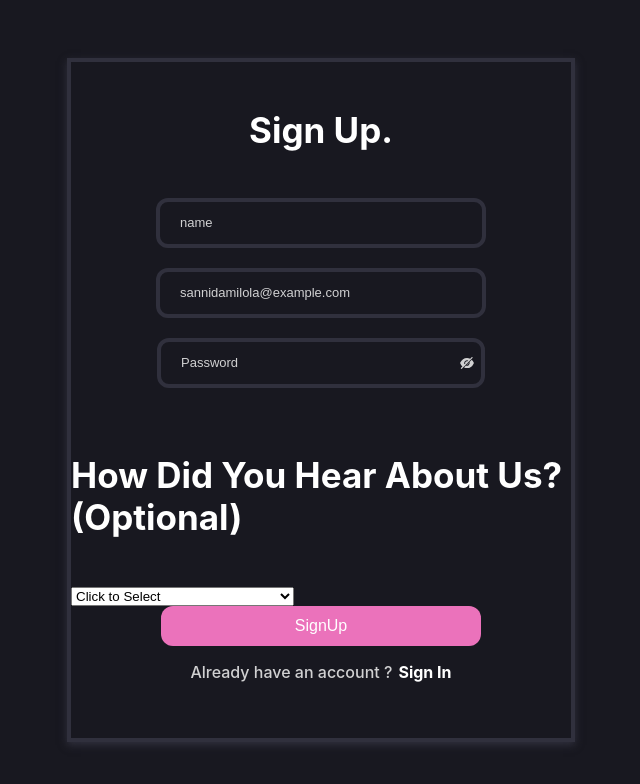
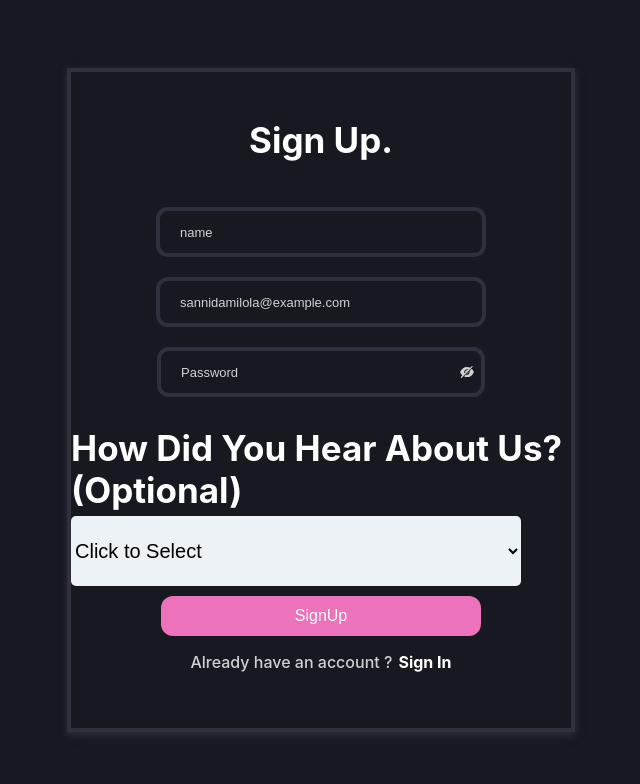
Before and after one commit to nicsylvia/Writing-site-clientside, a React (Create React App) app: page /register in a window 1280 px wide. Shown: the top 784 px of the page, without its empty margins (319-959 px from the left). Built offline with nearby package versions, Linux system fonts and the light colour scheme.

Commit message:
saved all

```diff
--- a/src/Components/Auth/Register.tsx
+++ b/src/Components/Auth/Register.tsx
@@ -80,8 +80,25 @@ const Register = () => {
 
 export default Register;
 
-const Div = styled.div``;
-
+const Div = styled.div`
+    display: flex;
+    flex-direction: column;
+    margin: 10px 0px 10px 0px;
+    h4{
+        margin: 0;
+        margin-bottom: 5px;
+        text-align: start;
+    }
+    select{
+    width: 450px;
+    height: 70px;
+    background-color: #EDF2F7;
+    border-radius: 5px;
+    border: none;
+    outline: none;
+    font-size: 20px;
+    }
+`;
 const InputPassword = styled.input`
   outline: none;
   background-color: transparent;
--- a/src/Components/UploadPost/UploadBlogs.tsx
+++ b/src/Components/UploadPost/UploadBlogs.tsx
@@ -4,7 +4,7 @@ import { BsImageFill } from "react-icons/bs";
 import axios from "axios";
 import Loading from "./Loading";
 
-const UploadPage = () => {
+const UploadBlogs = () => {
 	const [title, setTitle] = React.useState("");
 	const [summary, setSummary] = React.useState("");
 	const [author, setAuthor] = React.useState("");
@@ -101,7 +101,7 @@ const UploadPage = () => {
 	);
 };
 
-export default UploadPage;
+export default UploadBlogs;
 
 const Img = styled.img`
 	height: 100%;
```
